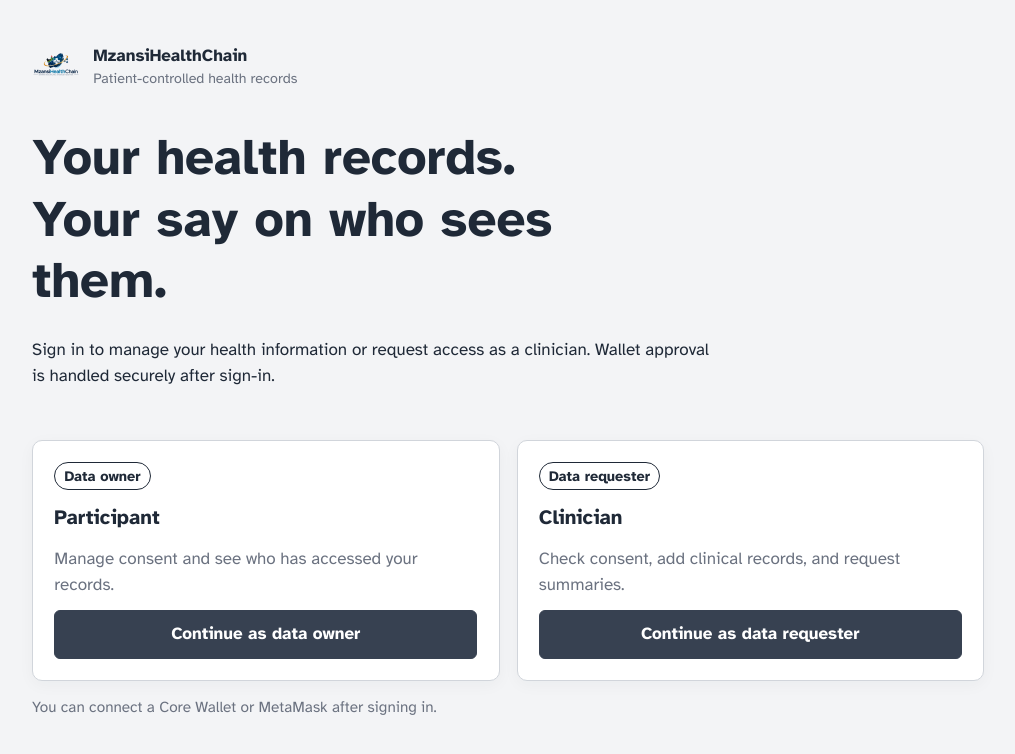
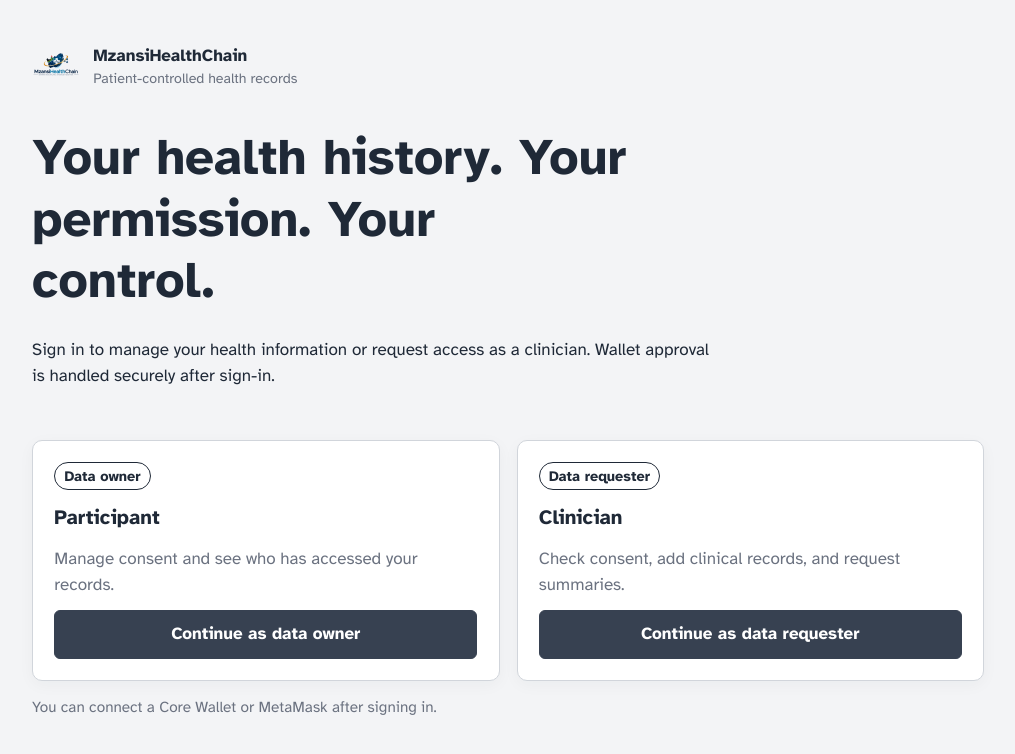
Before and after one commit to Vincentius474/MzansiHealthChain, a Next.js app in the folder frontend/: page / in a window 1280 px wide. Shown: the top 754 px of the page, without its empty margins (132-1147 px from the left). Built offline with nearby package versions, Linux system fonts and the light colour scheme.

Commit message:
Update hero section heading for clarity on health record management

```diff
--- a/frontend/app/page.tsx
+++ b/frontend/app/page.tsx
@@ -8,7 +8,7 @@ export default function Home() {
         <span><strong>MzansiHealthChain</strong><small>Patient-controlled health records</small></span>
       </div>
       <div className="hero">
-        <h1>Your health records. Your say on who sees them.</h1>
+        <h1>Your health history. Your permission. Your control.</h1>
         <p>
           Sign in to manage your health information or request access as a clinician.
           Wallet approval is handled securely after sign-in.
```
